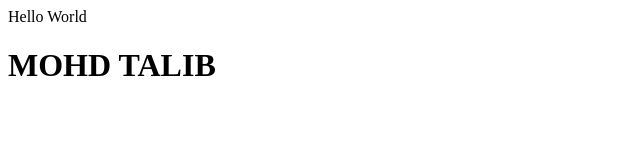
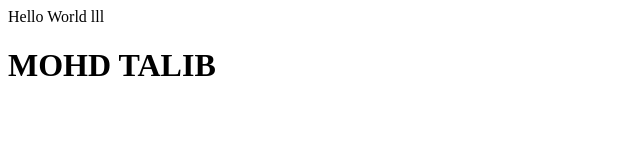
Before and after one commit to talib02/demo, a plain HTML site: page index.html in a window 1280 px wide. Shown: the full height of the page, 0-640 px from the left. Drawn offline with Linux system fonts and the light colour scheme.

```diff
--- a/index.html
+++ b/index.html
@@ -1,2 +1,2 @@
-<p>Hello World</p>
+<p>Hello World lll</p>
 <h1>MOHD TALIB</h1>
```
Also changed, not shown: about.txt (added), 1 other file.
